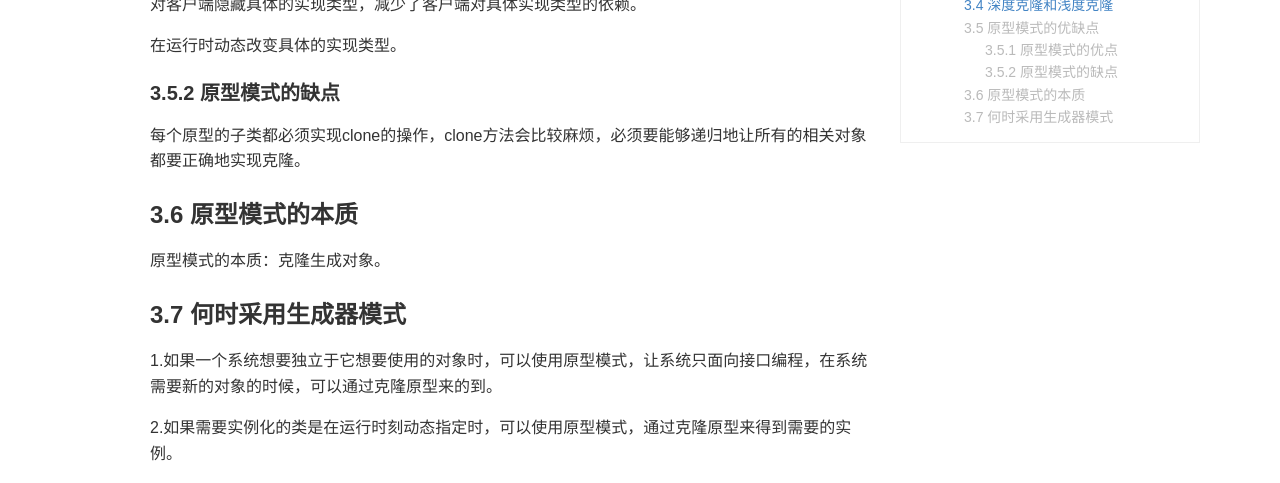
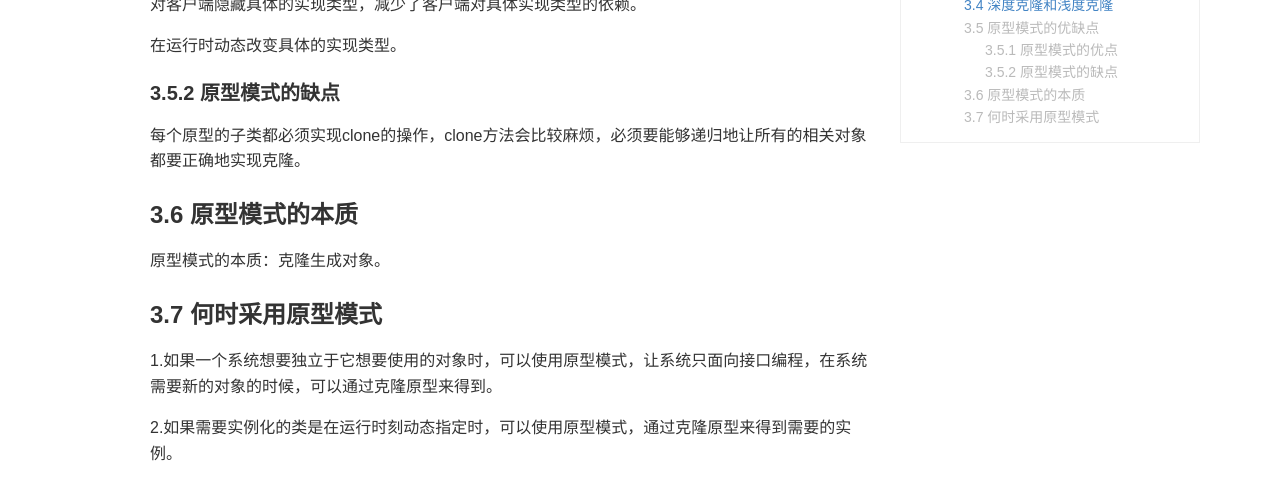
Before and after one commit to yimenglingchen/yimenglingchen.github.io, a Jekyll site: the page built from _posts/2021-07-07-设计模式之原型模式.md, in a window 1280 px wide and 900 px high, scrolled down 2832 px. Shown: the part 214-697 px from the top of the window. Built offline with Jekyll 4.4.1, drawn with Linux system fonts in a browser that asks for light colours; comment, search, counter and statistics services are not loaded.

Commit message:
设计模式之原型模式V1.01——修改错别字

```diff
--- a/_posts/2021-07-07-设计模式之原型模式.md
+++ b/_posts/2021-07-07-设计模式之原型模式.md
@@ -148,8 +148,8 @@ java代码可以实现Cloneable接口，并重写clone方法，如果只是基
 
 原型模式的本质：克隆生成对象。
 
-### 3.7 何时采用生成器模式
+### 3.7 何时采用原型模式
 
-1.如果一个系统想要独立于它想要使用的对象时，可以使用原型模式，让系统只面向接口编程，在系统需要新的对象的时候，可以通过克隆原型来的到。
+1.如果一个系统想要独立于它想要使用的对象时，可以使用原型模式，让系统只面向接口编程，在系统需要新的对象的时候，可以通过克隆原型来得到。
 
 2.如果需要实例化的类是在运行时刻动态指定时，可以使用原型模式，通过克隆原型来得到需要的实例。
```
